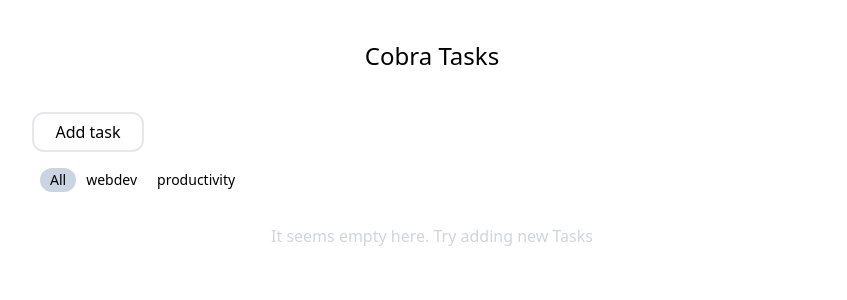
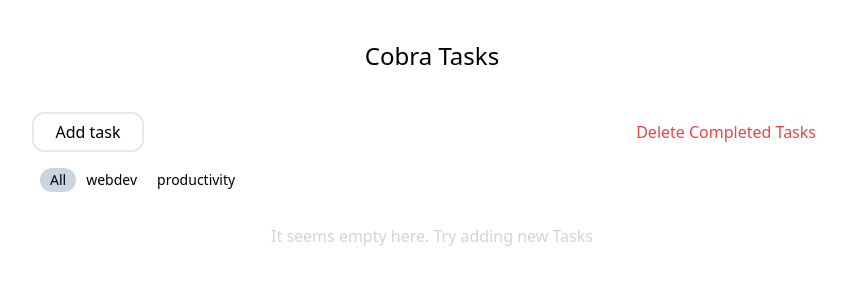
Before and after one commit to Hack-Weekly/turquoise-cobra-1, a Next.js app: page / in a window 1280 px wide. Shown: the top 300 px of the page, without its empty margins (208-1055 px from the left). Built offline with nearby package versions, Linux system fonts and the light colour scheme.

Commit message:
Add batch remove

```diff
--- a/src/features/Todo/TaskView/index.tsx
+++ b/src/features/Todo/TaskView/index.tsx
@@ -10,6 +10,7 @@ export function TaskView() {
   const tasks = useTodoStore(state => Object.values(state.tasks).sort((a, b) => a.done === b.done ? 0 : (a.done ? 1 : -1)))
   const tags = useTodoStore(state => getTags(state))
   const addTask = useTodoStore(state => state.addTask)
+  const removeCompletedTasks = useTodoStore(state => state.removeCompletedTasks)
 
   const filteredTasks = useMemo(
     () => {
@@ -23,6 +24,9 @@ export function TaskView() {
   )
   const addTaskWithSelectedTag = () => {
     selectedTag != "" ? addTask([selectedTag]) : addTask()
+  }
+  const removeCompletedTasksWithTag = () => {
+    selectedTag != "" ? removeCompletedTasks(selectedTag) : removeCompletedTasks()
   }
 
   // we should only auto-focus when a new task is created (i.e. not when new tag is selected)
@@ -38,12 +42,20 @@ export function TaskView() {
       <div className="h-fit mx-auto">
         <h1 className="text-2xl text-center my-10">Cobra Tasks</h1>
         <div className="mb-4">
-          <button
-            onClick={addTaskWithSelectedTag}
-            className="w-28 mb-4 mx-auto h-10 border-2 rounded-xl"
-          >
-            Add task
-          </button>
+          <div className="flex justify-between">
+            <button
+              onClick={addTaskWithSelectedTag}
+              className="w-28 mb-4 h-10 border-2 rounded-xl hover:bg-slate-300"
+            >
+              Add task
+            </button>
+            <button
+              onClick={removeCompletedTasksWithTag}
+              className="px-4 h-10 text-red-500 hover:bg-red-100 active:bg-red-200 px-2 rounded-lg"
+            >
+              Delete Completed Tasks
+            </button>
+          </div>
           <div className="mb-8">
             <div className="font-medium text-sm px-2 mr-1 rounded-xl items-center">
               <button
--- a/src/features/state.ts
+++ b/src/features/state.ts
@@ -8,6 +8,7 @@ interface TodoState {
   addTask: (tags?: string[], id?: string) => void
   addTag: (id: string, tag: string) => void
   removeTask: (id: string) => void
+  removeCompletedTasks: (id?: string) => void
   removeTag: (id: string, tag: string) => void
   editName: (id: string, name: string) => void
   editNotes: (id: string, notes: string) => void
@@ -54,6 +55,18 @@ export const useTodoStore = create<TodoState>()(
 
         return { tasks }
       }),
+      removeCompletedTasks: (tag: string = '') => set((state) => {
+        const tasks = { ...state.tasks }
+        const keys = Object.keys(tasks)
+        for (let key of keys) {
+          const task = tasks[key]
+          if (task.done && (tag === '' || task.tags.indexOf(tag) !== -1)) {
+            delete tasks[key]
+          }
+        }
+
+        return { tasks }
+      }),
       addTag: (id, tag) => set((state) => ({
         tasks: {
           ...state.tasks,
```
